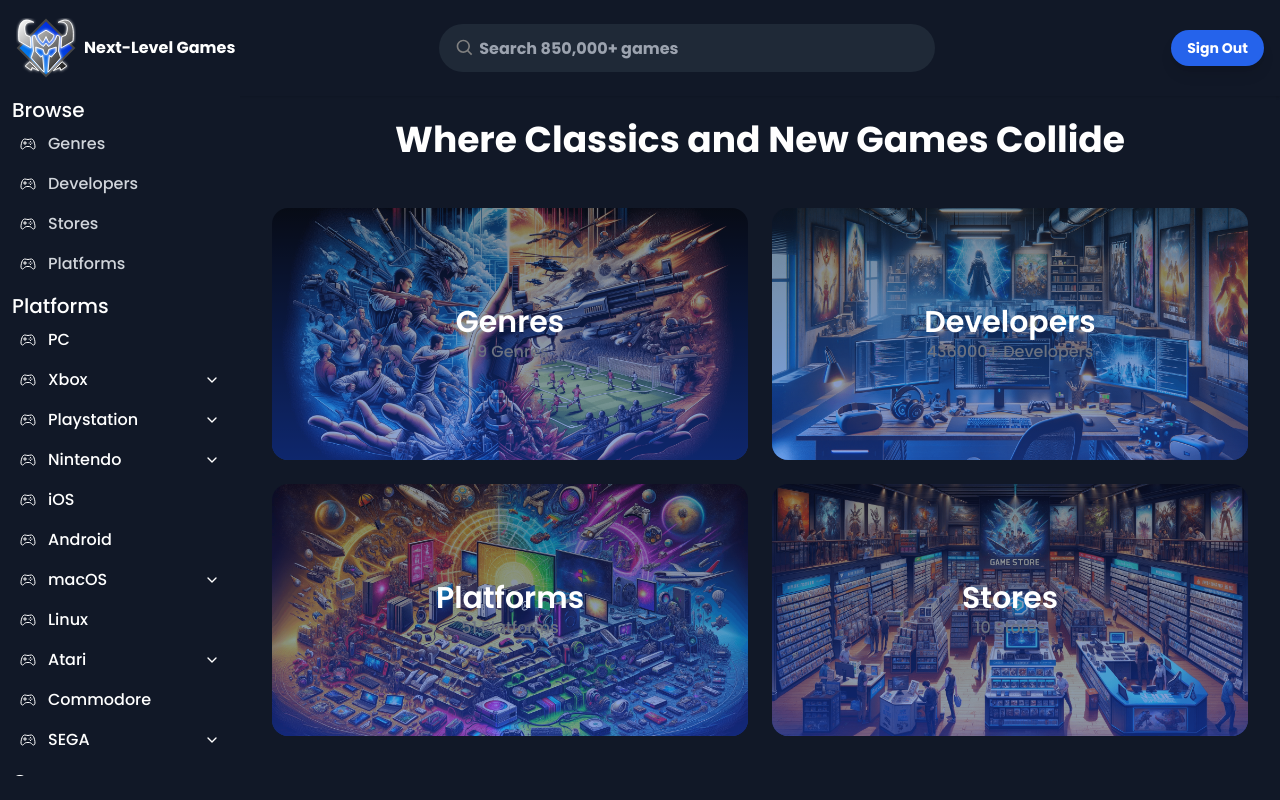
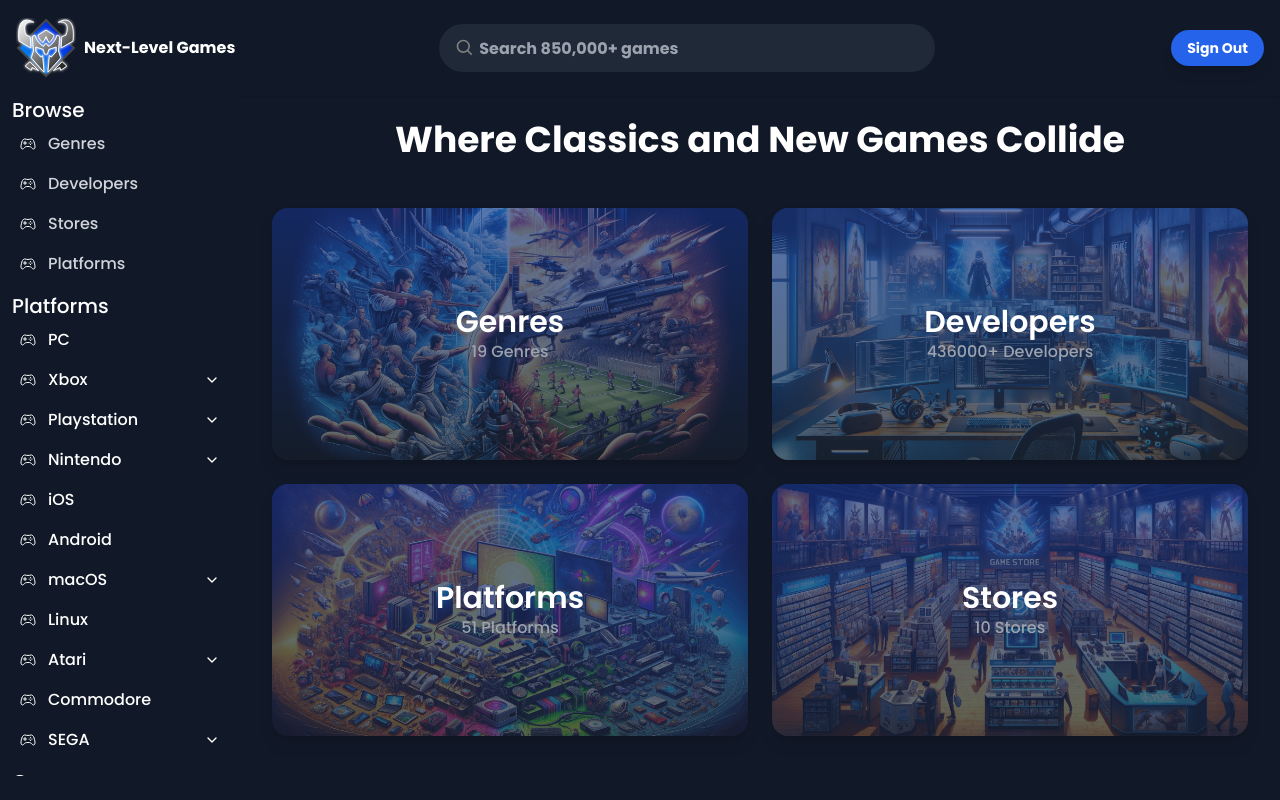
Before and after one commit to CodeExpert8081/react-game-site, a Next.js app: page /dashboard in a window 1280 px wide. Shown: the top 800 px of the page. Built offline with nearby package versions, Linux system fonts and the light colour scheme.

Commit message:
updated design of our Homepage Links

```diff
--- a/components/ui/HomepageLinks.tsx
+++ b/components/ui/HomepageLinks.tsx
@@ -21,22 +21,22 @@ const HomepageLinks = () => {
     return (
       <Link
         href={`${hrefText}`}
-        className="relative flex flex-col justify-center items-center bg-gradient-to-b from-slate-900 to-blue-700 font-semibold rounded-lg text-2xl sm:text-3xl hover:to-blue-500 group hover:bg-blue-700 w-full h-full overflow-hidden z-[1]"
+        className="relative flex flex-col justify-center items-center bg-gradient-to-b from-blue-900  to-slate-800 font-semibold rounded-lg text-2xl sm:text-3xl hover:to-gray-500 group hover:bg-gray-700 w-full h-full overflow-hidden z-[1] min-h-full drop-shadow-lg"
       >
         <Image
           src={imagePath}
           alt="Category Link"
           fill
-          className="absolute object-cover object-center w-full- h-full-  z-[-1] opacity-50 group-hover:opacity-100"
+          className="absolute object-cover object-center z-[-1] opacity-30 group-hover:opacity-80 transition-all ease-in duration-200"
         />
         {linkText}
-        <span className="text-base font-medium text-gray-500 group-hover:text-white group-hover:font-bold">{secondaryText}</span>
+        <span className="text-base font-medium text-gray-400 group-hover:text-white group-hover:font-bold">{secondaryText}</span>
       </Link>
     );
   };
 
   return (
-    <div className="grid grid-cols-1 md:grid-cols-2 gap-6 h-[70vh] p-4">
+    <div className="grid grid-cols-1 md:grid-cols-2 gap-6 h-[70vh] p-4 mb-[10vh]-">
       <LinkCard hrefText="/dashboard/browse/genres" linkText="Genres" secondaryText="19 Genres" imagePath={GenresImage} />
       <LinkCard
         hrefText="/dashboard/browse/developers"
```
